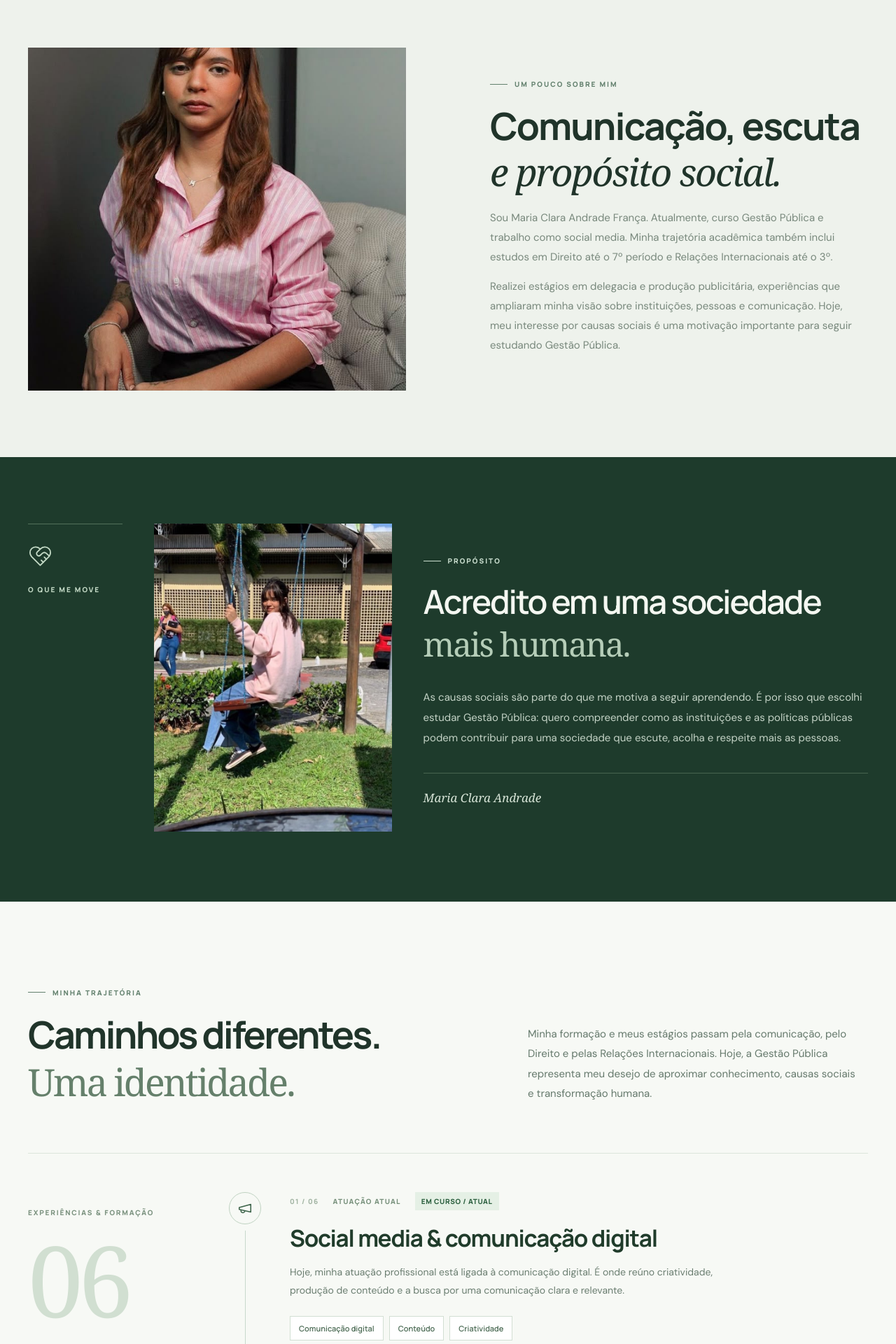
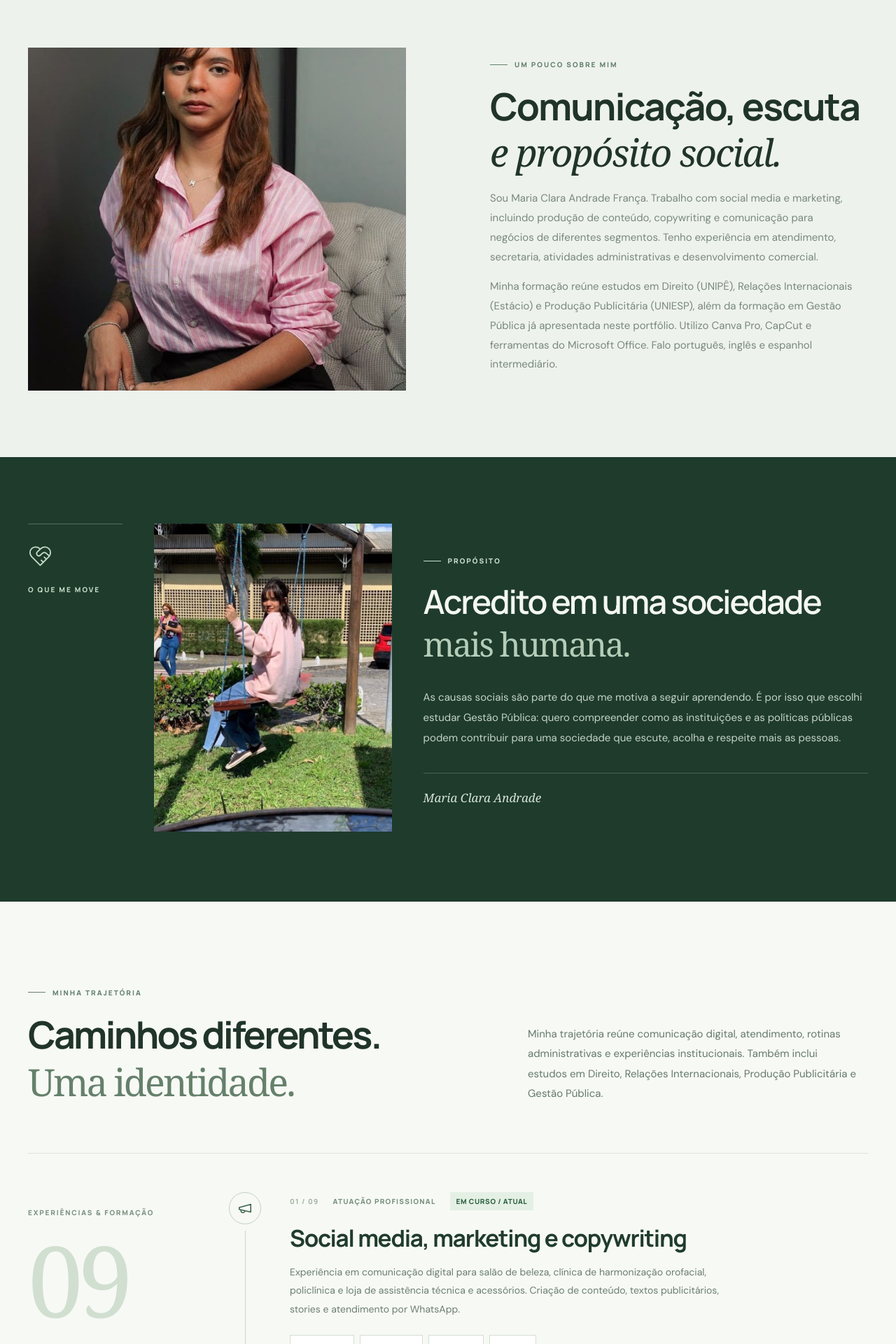
Before and after one commit to jpliratavares/maria-clara-imoveis, a React (Vite) app: page / in a window 1280 px wide. Shown: the part 880-2800 px from the top of the page at 70% size. Built offline with nearby package versions, Linux system fonts and the light colour scheme.

Commit message:
Atualiza portfolio de Clara com experiencias e competencias do curriculo

```diff
--- a/src/App.tsx
+++ b/src/App.tsx
@@ -5,50 +5,15 @@ import Seo from './components/Seo';
 import SnakeGame from './components/SnakeGame';
 
 const trajectory = [
-  {
-    stage: 'ATUAÇÃO ATUAL',
-    title: 'Social media & comunicação digital',
-    icon: Megaphone,
-    description: 'Hoje, minha atuação profissional está ligada à comunicação digital. É onde reúno criatividade, produção de conteúdo e a busca por uma comunicação clara e relevante.',
-    skills: ['Comunicação digital', 'Conteúdo', 'Criatividade'],
-    current: true
-  },
-  {
-    stage: 'ESTÁGIO PROFISSIONAL',
-    title: 'Estágio em produção publicitária',
-    icon: Sparkles,
-    description: 'Durante meu estágio em produção publicitária, tive contato com a área de comunicação e com diferentes formas de construir e apresentar mensagens. Essa vivência integra o repertório que levo para minha atuação atual.',
-    skills: ['Produção publicitária', 'Linguagem', 'Comunicação']
-  },
-  {
-    stage: 'ESTÁGIO NA ÁREA JURÍDICA',
-    title: 'Estágio em delegacia',
-    icon: Scale,
-    description: 'Meu estágio em uma delegacia me aproximou do cotidiano de uma instituição pública ligada à área jurídica. Essa experiência faz parte do caminho que despertou meu interesse pelas instituições e por seu papel na sociedade.',
-    skills: ['Ambiente institucional', 'Área jurídica', 'Rotinas profissionais']
-  },
-  {
-    stage: 'FORMAÇÃO ACADÊMICA',
-    title: 'Direito — estudos até o 7º período',
-    icon: BookOpen,
-    description: 'Cursei Direito até o sétimo período. Essa etapa acadêmica faz parte da minha formação e contribuiu para meu interesse por instituições e relações sociais.',
-    skills: ['Estudos jurídicos', 'Formação acadêmica']
-  },
-  {
-    stage: 'FORMAÇÃO ACADÊMICA',
-    title: 'Relações Internacionais — estudos até o 3º período',
-    icon: Globe2,
-    description: 'Também cursei Relações Internacionais até o terceiro período. Essa experiência integra minha formação acadêmica e ampliou meu contato com temas ligados às relações entre sociedades e instituições.',
-    skills: ['Relações Internacionais', 'Formação acadêmica']
-  },
-  {
-    stage: 'FORMAÇÃO EM ANDAMENTO',
-    title: 'Graduação em Gestão Pública',
-    icon: Landmark,
-    description: 'Hoje, as causas sociais são uma das principais motivações da minha trajetória. Estudo Gestão Pública com o desejo de compreender melhor as políticas públicas e contribuir, no futuro, para uma sociedade mais humana e justa.',
-    skills: ['Gestão Pública', 'Causas sociais', 'Políticas públicas'],
-    current: true
-  }
+  {stage:'ATUAÇÃO PROFISSIONAL',title:'Social media, marketing e copywriting',icon:Megaphone,description:'Experiência em comunicação digital para salão de beleza, clínica de harmonização orofacial, policlínica e loja de assistência técnica e acessórios. Criação de conteúdo, textos publicitários, stories e atendimento por WhatsApp.',skills:['Social media','Copywriting','Canva Pro','CapCut'],current:true},
+  {stage:'EXPERIÊNCIA COMERCIAL',title:'SDR — Clau Negócios e Gestão',icon:BriefcaseBusiness,description:'Atuação em desenvolvimento de relacionamento comercial e prospecção como SDR.',skills:['Comunicação','Relacionamento comercial']},
+  {stage:'ATENDIMENTO',title:'Recepção e secretaria — SOS Unhas',icon:HeartHandshake,description:'Experiência em recepção, organização e atendimento ao público.',skills:['Atendimento','Organização']},
+  {stage:'2025',title:'Auxiliar administrativo — CTV Construtora / CAGEPA',icon:Landmark,description:'Atuação administrativa na CTV Construtora, prestadora de serviços à CAGEPA.',skills:['Rotinas administrativas','Documentação','Escritório']},
+  {stage:'2024',title:'Delegacia da Polícia Civil',icon:Scale,description:'Produção e entrega de documentos, atendimento ao público e atenção aos prazos e à qualidade dos registros.',skills:['Documentação','Atendimento ao público','Responsabilidade']},
+  {stage:'FORMAÇÃO ACADÊMICA',title:'Direito — UNIPÊ (2021–2024)',icon:BookOpen,description:'Estudos em Direito, sem indicação de graduação concluída no currículo.',skills:['Direito','Instituições']},
+  {stage:'FORMAÇÃO ACADÊMICA',title:'Relações Internacionais — Estácio',icon:Globe2,description:'Estudos em Relações Internacionais.',skills:['Relações Internacionais']},
+  {stage:'FORMAÇÃO ACADÊMICA',title:'Produção Publicitária — UNIESP',icon:Sparkles,description:'Estudos em Produção Publicitária, complementando a experiência prática em comunicação.',skills:['Publicidade','Comunicação']},
+  {stage:'FORMAÇÃO EM ANDAMENTO',title:'Gestão Pública',icon:Landmark,description:'Formação em Gestão Pública, conforme apresentação profissional já existente no portfólio.',skills:['Gestão Pública','Causas sociais'],current:true}
 ];
 
 function Trajectory() {
@@ -56,7 +21,7 @@ function Trajectory() {
     <div className="wrap">
       <div className="trajectory-heading">
         <div><p className="kicker">MINHA TRAJETÓRIA</p><h2 id="trajectory-title">Caminhos diferentes.<br/><em>Uma identidade.</em></h2></div>
-        <p>Minha formação e meus estágios passam pela comunicação, pelo Direito e pelas Relações Internacionais. Hoje, a Gestão Pública representa meu desejo de aproximar conhecimento, causas sociais e transformação humana.</p>
+        <p>Minha trajetória reúne comunicação digital, atendimento, rotinas administrativas e experiências institucionais. Também inclui estudos em Direito, Relações Internacionais, Produção Publicitária e Gestão Pública.</p>
       </div>
       <div className="trajectory-layout">
         <div className="trajectory-rail" aria-hidden="true"><span>EXPERIÊNCIAS & FORMAÇÃO</span><strong>{String(trajectory.length).padStart(2,'0')}</strong><p>Frentes que compõem minha trajetória profissional e acadêmica.</p></div>
@@ -75,7 +40,7 @@ function Trajectory() {
           })}
         </ol>
       </div>
-      <div className="trajectory-outro"><BriefcaseBusiness size={21} strokeWidth={1.6}/><div><strong>Uma trajetória em construção</strong><p>As experiências estão apresentadas por área, sem datas não confirmadas. Os trabalhos na delegacia e em produção publicitária foram estágios.</p></div><a href="#sobre" aria-label="Voltar à apresentação">Sobre mim <ArrowUpRight size={16}/></a></div>
+      <div className="trajectory-outro"><BriefcaseBusiness size={21} strokeWidth={1.6}/><div><strong>Uma trajetória em construção</strong><p>As experiências estão apresentadas com as datas informadas no currículo; as demais não receberam períodos presumidos.</p></div><a href="#sobre" aria-label="Voltar à apresentação">Sobre mim <ArrowUpRight size={16}/></a></div>
     </div>
   </section>;
 }
@@ -92,8 +57,8 @@ function Home() {
         <div className="hero-personal-copy">
           <p className="kicker">MUITO PRAZER, SOU</p>
           <h1>Maria Clara<br/><em>Andrade.</em></h1>
-          <p className="hero-role">Gestão Pública em formação · Social Media</p>
-          <p className="hero-sub">Sou social media e estudante de Gestão Pública, movida pelo interesse em causas sociais e pelo desejo de contribuir para uma sociedade mais humana. Minha trajetória inclui estudos em Direito e Relações Internacionais e estágios em delegacia e produção publicitária.</p>
+          <p className="hero-role">Social Media · Copywriting · Comunicação</p>
+          <p className="hero-sub">Atuo com social media, marketing e copywriting. Minha trajetória também passa pelo atendimento ao público, pela área administrativa e pela Polícia Civil, reunindo criatividade, organização e comunicação.</p>
           <div className="hero-actions"><a className="ctn-btn" href="#sobre">Conheça minha história <ArrowRight size={17}/></a></div>
         </div>
         <div className="hero-personal-visual"><div className="portrait-frame"><img src={`${import.meta.env.BASE_URL}retrato-preto-e-branco.jpeg`} onError={(event) => { event.currentTarget.onerror = null; event.currentTarget.src = `${import.meta.env.BASE_URL}sorriso-frontal.jpeg`; }} alt="Maria Clara Andrade em retrato pessoal preto e branco" loading="eager"/></div><div className="portrait-caption"><span>PORTFÓLIO PESSOAL</span><span>JOÃO PESSOA · PB</span></div></div>
@@ -101,8 +66,8 @@ function Home() {
       <section className="about" id="sobre"><div className="wrap about-grid">
         <div className="about-image"><img src={`${import.meta.env.BASE_URL}olhar-lateral.jpeg`} alt="Retrato lateral de Maria Clara Andrade França" loading="lazy"/></div>
         <div><p className="kicker">UM POUCO SOBRE MIM</p><h2>Comunicação, escuta<br/><em>e propósito social.</em></h2>
-          <p>Sou Maria Clara Andrade França. Atualmente, curso Gestão Pública e trabalho como social media. Minha trajetória acadêmica também inclui estudos em Direito até o 7º período e Relações Internacionais até o 3º.</p>
-          <p>Realizei estágios em delegacia e produção publicitária, experiências que ampliaram minha visão sobre instituições, pessoas e comunicação. Hoje, meu interesse por causas sociais é uma motivação importante para seguir estudando Gestão Pública.</p>
+          <p>Sou Maria Clara Andrade França. Trabalho com social media e marketing, incluindo produção de conteúdo, copywriting e comunicação para negócios de diferentes segmentos. Tenho experiência em atendimento, secretaria, atividades administrativas e desenvolvimento comercial.</p>
+          <p>Minha formação reúne estudos em Direito (UNIPÊ), Relações Internacionais (Estácio) e Produção Publicitária (UNIESP), além da formação em Gestão Pública já apresentada neste portfólio. Utilizo Canva Pro, CapCut e ferramentas do Microsoft Office. Falo português, inglês e espanhol intermediário.</p>
         </div>
       </div></section>
       <section className="purpose-section" aria-labelledby="purpose-title"><div className="wrap purpose-layout">
```
